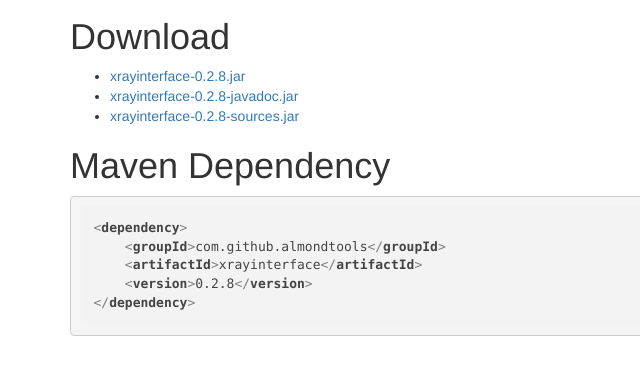
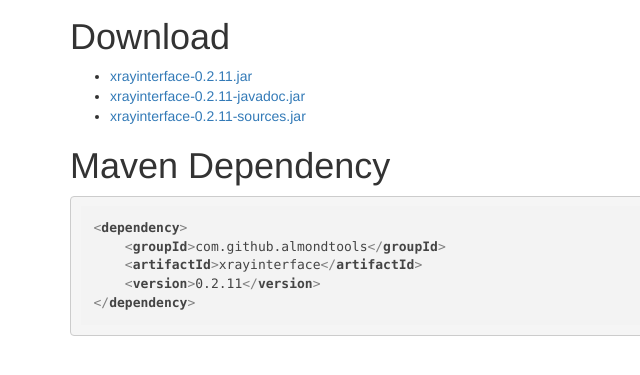
Before and after one commit to almondtools/xrayinterface, a plain HTML site: page download.html in a window 1280 px wide. Shown: the part 255-630 px from the top of the page, 0-640 px from the left. Drawn offline with nearby package versions, Linux system fonts and the light colour scheme.

Commit message:
version update

```diff
--- a/download.html
+++ b/download.html
@@ -57,14 +57,14 @@
               <section>
               <h1>Download</h1>
           <ul>
-                  <li>  <a href="http://search.maven.org/remotecontent?filepath=com/github/almondtools/xrayinterface/0.2.8/xrayinterface-0.2.8.jar">
-    xrayinterface-0.2.8.jar
+                  <li>  <a href="http://search.maven.org/remotecontent?filepath=com/github/almondtools/xrayinterface/0.2.11/xrayinterface-0.2.11.jar">
+    xrayinterface-0.2.11.jar
   </a></li>
-              <li>  <a href="http://search.maven.org/remotecontent?filepath=com/github/almondtools/xrayinterface/0.2.8/xrayinterface-0.2.8-javadoc.jar">
-    xrayinterface-0.2.8-javadoc.jar
+              <li>  <a href="http://search.maven.org/remotecontent?filepath=com/github/almondtools/xrayinterface/0.2.11/xrayinterface-0.2.11-javadoc.jar">
+    xrayinterface-0.2.11-javadoc.jar
   </a></li>
-              <li>  <a href="http://search.maven.org/remotecontent?filepath=com/github/almondtools/xrayinterface/0.2.8/xrayinterface-0.2.8-sources.jar">
-    xrayinterface-0.2.8-sources.jar
+              <li>  <a href="http://search.maven.org/remotecontent?filepath=com/github/almondtools/xrayinterface/0.2.11/xrayinterface-0.2.11-sources.jar">
+    xrayinterface-0.2.11-sources.jar
   </a></li>
   </ul>
   </section>
@@ -74,7 +74,7 @@
       <pre><code class="xml">&lt;dependency&gt;
     &lt;groupId&gt;com.github.almondtools&lt;/groupId&gt;
     &lt;artifactId&gt;xrayinterface&lt;/artifactId&gt;
-    &lt;version&gt;0.2.8&lt;/version&gt;
+    &lt;version&gt;0.2.11&lt;/version&gt;
 &lt;/dependency&gt;</code></pre>
   </div>
   </section>
```
